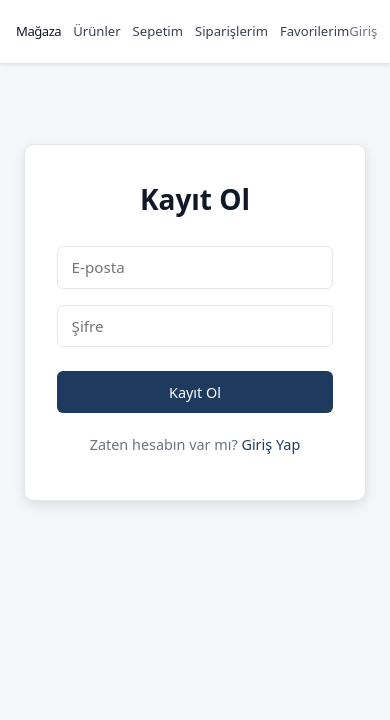
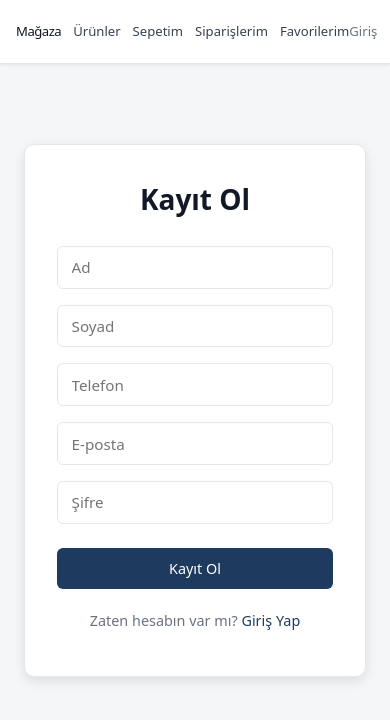
Before and after one commit to seherakyel/ecommerce-frontend, a React (Vite) app: page /register in a window 390 px wide. Shown: the top 720 px of the page. Built offline with nearby package versions, Linux system fonts and the light colour scheme.

Commit message:
Add registration fields for first name, last name, and phone number in RegisterPage

```diff
--- a/src/RegisterPage.jsx
+++ b/src/RegisterPage.jsx
@@ -4,6 +4,9 @@ import { useNavigate, Link } from "react-router-dom";
 function RegisterPage() {
   const [email, setEmail] = useState("");
   const [password, setPassword] = useState("");
+  const [firstName, setFirstName] = useState("");
+  const [lastName, setLastName] = useState("");
+  const [phone, setPhone] = useState("");
   const [message, setMessage] = useState("");
   const navigate = useNavigate();
 
@@ -11,7 +14,13 @@ function RegisterPage() {
     fetch("http://127.0.0.1:8000/auth/register", {
       method: "POST",
       headers: { "Content-Type": "application/json" },
-      body: JSON.stringify({ email, password }),
+      body: JSON.stringify({
+        email,
+        password,
+        first_name: firstName,
+        last_name: lastName,
+        phone,
+      }),
     })
       .then((r) => {
         if (!r.ok) throw new Error("Kayıt başarısız");
@@ -28,6 +37,30 @@ function RegisterPage() {
     <div className="page">
       <div className="form-card">
         <h1>Kayıt Ol</h1>
+        <div className="form-group">
+          <input
+            type="text"
+            placeholder="Ad"
+            value={firstName}
+            onChange={(e) => setFirstName(e.target.value)}
+          />
+        </div>
+        <div className="form-group">
+          <input
+            type="text"
+            placeholder="Soyad"
+            value={lastName}
+            onChange={(e) => setLastName(e.target.value)}
+          />
+        </div>
+        <div className="form-group">
+          <input
+            type="tel"
+            placeholder="Telefon"
+            value={phone}
+            onChange={(e) => setPhone(e.target.value)}
+          />
+        </div>
         <div className="form-group">
           <input
             type="email"
```
